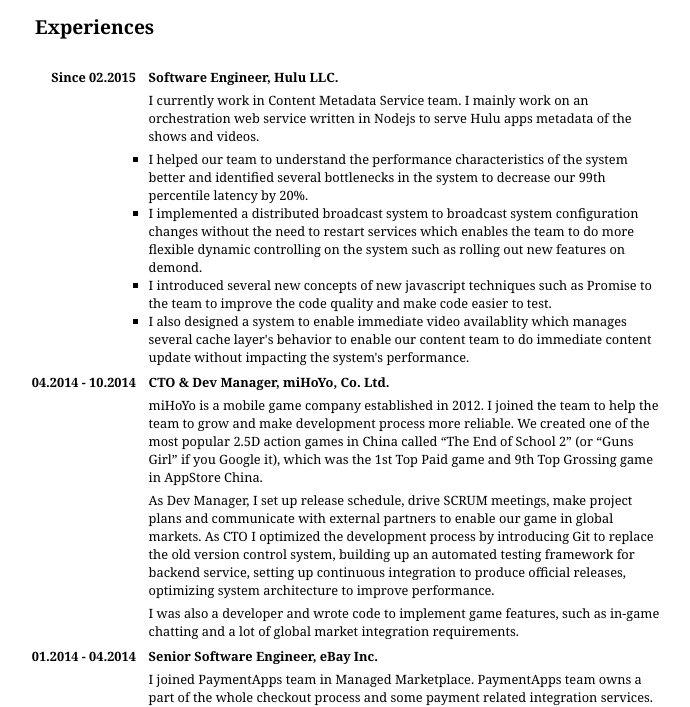
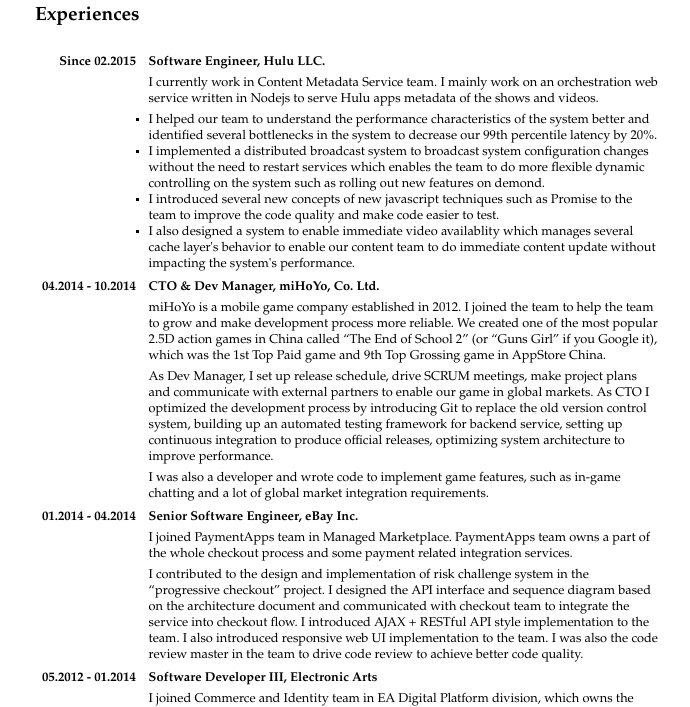
Before and after one commit to jiaz/resume, a website: page index.html in a window 1280 px wide. Shown: the part 127-834 px from the top of the page, without its empty margins (293-983 px from the left). Drawn offline with Linux system fonts and the light colour scheme.

Commit message:
update style

```diff
--- a/style.css
+++ b/style.css
@@ -11,7 +11,7 @@
 
 /* Whole document */
 body {
-    font-family: "PT Serif", "Georgia";
+    font-family: "PT Serif", "Palatino Linotype";
     font-size: 0.8em;
     width: 640px;
     margin: auto;
```
